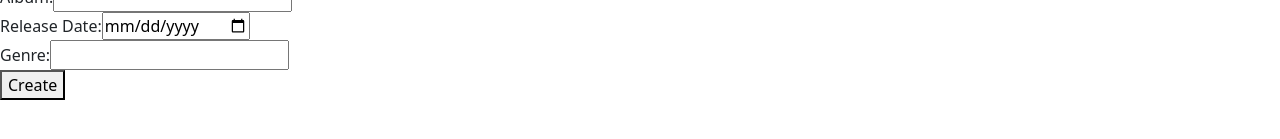
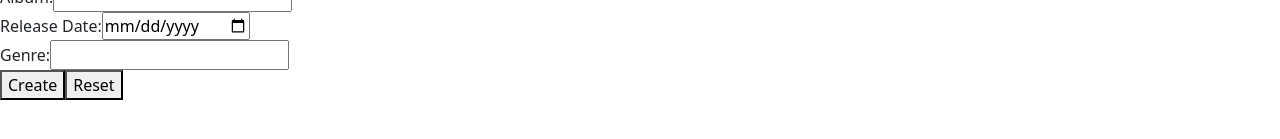
Before and after one commit to mayragann/MusicLibrary_Frontend, a React (Create React App) app: page / in a window 1280 px wide. Shown: the part 181-320 px from the top of the page. Built offline with nearby package versions, Linux system fonts and the light colour scheme; no server answers.

Commit message:
Added Reset Button to CreateSong Component

```diff
--- a/src/Components/CreateSong/CreateSong.jsx
+++ b/src/Components/CreateSong/CreateSong.jsx
@@ -1,7 +1,7 @@
 import React, { useState } from 'react';
 
 const CreateSong = (props) => {
-    const [title, setTitle] = useState('')
+    const [title, setTitle] = useState(0)
     const [artist, setArtist] = useState('')
     const [album, setAlbum] = useState('')
     const [releaseDate, setReleaseDate] = useState('')
@@ -17,9 +17,11 @@ const CreateSong = (props) => {
             genre: genre,
             likes: 0
         }
+        console.log(newSong)
         props.createNewSong(newSong)
 
     }
+
     return (
         <form onSubmit={handleSubmit}>
             <div>
@@ -42,7 +44,7 @@ const CreateSong = (props) => {
                 <label>Genre: </label>
                 <input type='text' onChange={(event) => setGenre(event.target.value)} />
             </div>
-            <button>Create</button>
+            <button>Create</button><button type='reset'>Reset</button>
         </form>
     );
 
```
